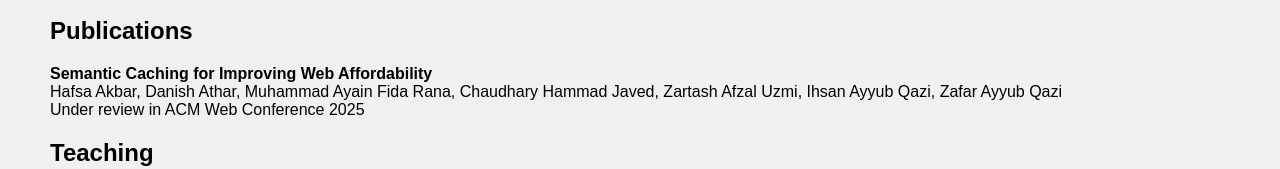
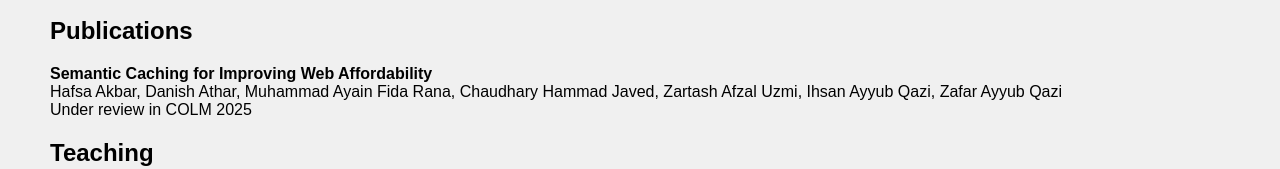
Before and after one commit to ayainfida/ayainfida.github.io, a plain HTML site: page index.html in a window 1280 px wide. Shown: the part 593-762 px from the top of the page. Drawn offline with Linux system fonts and the light colour scheme.

Commit message:
Update index.html

```diff
--- a/index.html
+++ b/index.html
@@ -47,7 +47,7 @@
         <br>
         Hafsa Akbar, Danish Athar, Muhammad Ayain Fida Rana, Chaudhary Hammad Javed, Zartash Afzal Uzmi, Ihsan Ayyub Qazi, Zafar Ayyub Qazi
         <br>
-        Under review in ACM Web Conference 2025
+        Under review in COLM 2025
     </p>
 
     <h2>Teaching</h2>
```
